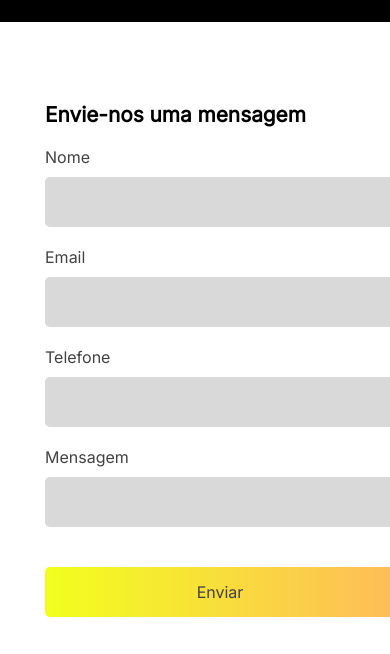
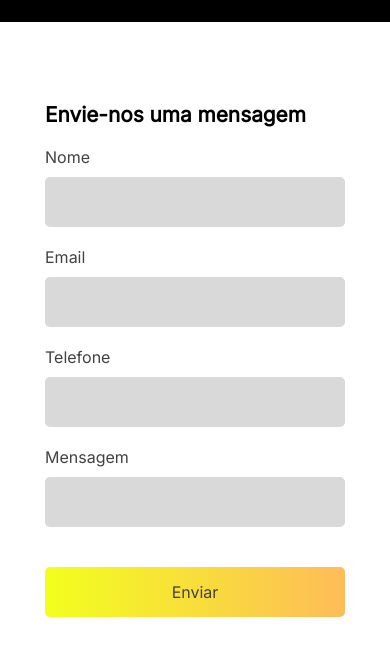
Before and after one commit to Thiafa/StrongGym, a plain HTML site: page index.html in a window 390 px wide. Shown: the part 3772-4426 px from the top of the page. Drawn offline with nearby package versions, Linux system fonts and the light colour scheme.

Commit message:
Fix: responsividade do formulário

```diff
--- a/css/style.css
+++ b/css/style.css
@@ -281,9 +281,11 @@
 
   .contato-conteudo {
     flex-direction: column;
+    gap: 20px;
+
   }
 
   .contato-conteudo form {
-    width: 350px;
+    width: 300px;
   }
 }
```
